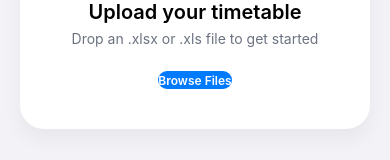
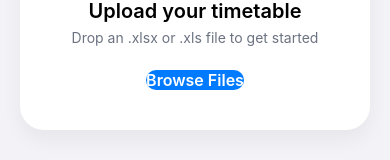
Before and after one commit to xxazkii/Mamas-app-, a React Native app in the folder frontend/: screen / in a window 390 px wide. Shown: the part 444-604 px from the top of the page. Built offline with nearby package versions, Linux system fonts and the light colour scheme.

Commit message:
Revert Browse Files button and text to original size

```diff
--- a/frontend/src/components/UploadScreen.tsx
+++ b/frontend/src/components/UploadScreen.tsx
@@ -83,7 +83,7 @@ const styles = StyleSheet.create({
   buttonText: {
     color: '#FFFFFF',
     fontWeight: '600',
-    fontSize: 12,
+    fontSize: 16,
   },
   input: {
     display: 'none',
```
